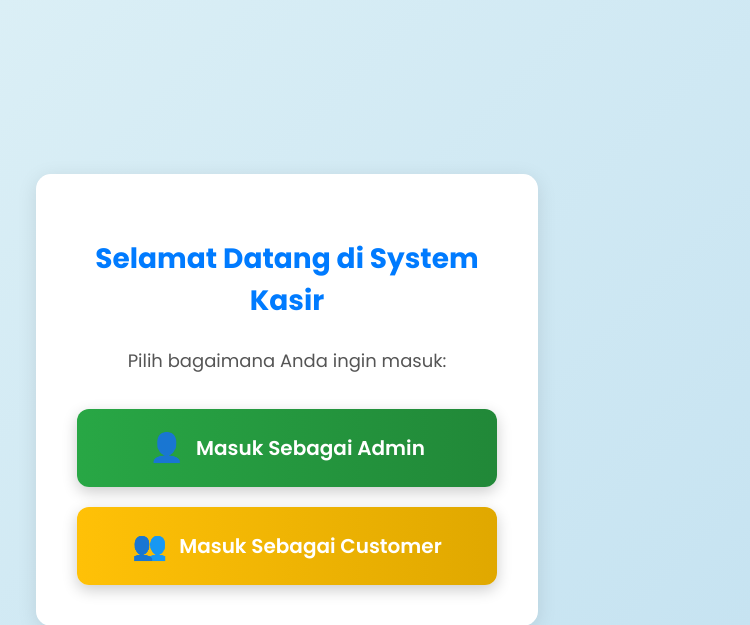
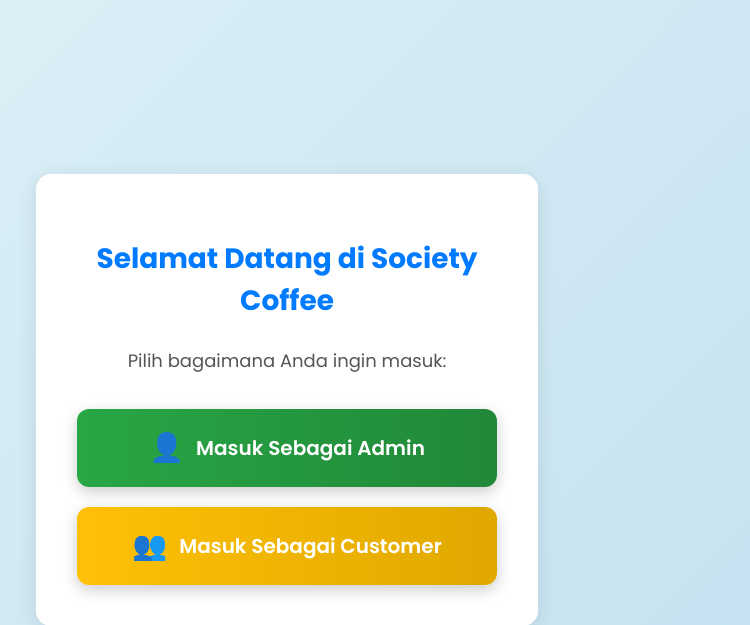
Before and after one commit to ElenFransiska/Kelompok11_Kasir, a PHP site: page / in a window 1280 px wide. Shown: the top 625 px of the page, without its empty margins (353-1103 px from the left). Run offline with PHP 8.4, Linux system fonts and the light colour scheme.

Commit message:
finishing

```diff
--- a/Interface/home.php
+++ b/Interface/home.php
@@ -14,7 +14,7 @@
             Society Coffee
         </div>
         <nav class="navbar-nav">
-            <a href="index.php" class="nav-link active">Home</a>
+            <a href="#" class="nav-link active">Home</a>
             <a href="order.php" class="nav-link">Menu</a>
             <a href="pesan.php" class="nav-link">Pesan Sekarang</a>
             <a href="../index.php" class="nav-link">Kembali</a>
--- a/index.php
+++ b/index.php
@@ -11,13 +11,13 @@ if (isset($_SESSION['login_message'])) {
 <head>
     <meta charset="UTF-8">
     <meta name="viewport" content="width=device-width, initial-scale=1.0">
-    <title>Selamat Datang di System Kasir</title>
+    <title>Selamat Datang di Society Coffee</title>
     <link href="https://fonts.googleapis.com/css2?family=Poppins:wght@300;400;500;600;700&display=swap" rel="stylesheet">
     <link rel="stylesheet" href="css/css_style.css">
 </head>
 <body>
     <div class="container landing-page">
-        <h2>Selamat Datang di System Kasir</h2>
+        <h2>Selamat Datang di Society Coffee    </h2>
         <p>Pilih bagaimana Anda ingin masuk:</p>
         <div class="button-group">
             <a href="interface/login.php" class="big-button admin-button">
```
Also changed, not shown: css/css_home.css (line endings or trailing spaces).
